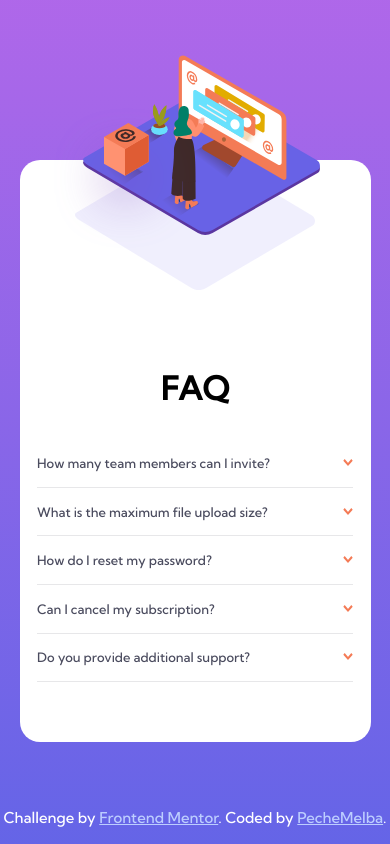
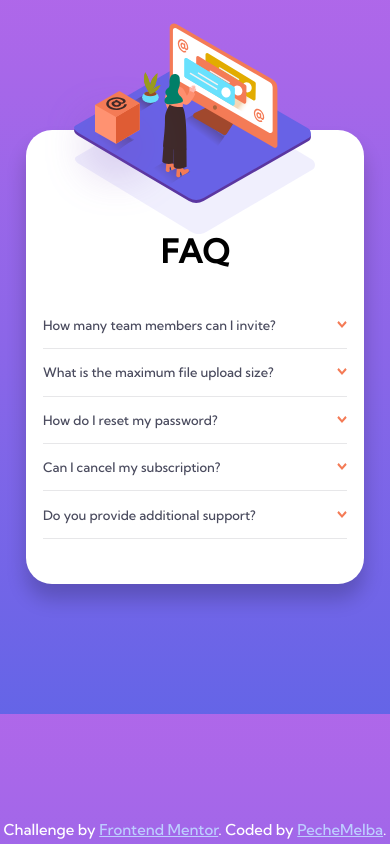
Before and after one commit to PecheMelba/faq-accordion-card-main, a plain HTML site: page index.html in a window 390 px wide. Drawn offline with Linux system fonts and the light colour scheme.

Commit message:
Imrpoved responsivity.

```diff
--- a/style.css
+++ b/style.css
@@ -14,7 +14,7 @@
     color: hsl(237, 12%, 33%);
 }
 
-.attribution { position: absolute; bottom: 2%; font-size: 15px; text-align: center; color: hsl(0, 0%, 100%);}
+.attribution { position: absolute; bottom: 0px; font-size: 15px; text-align: center; color: hsl(0, 0%, 100%);}
 .attribution a { color: hsl(224, 100%, 87%); font-size: 15px }
 
 .woman_mobile,.bg_mobile{ display: none; }
@@ -42,32 +42,31 @@ main
     height: 65%;
 
     background-color: white;
-    border-radius: 20px;
+    border-radius: 2rem;
+
+    background-color: white;
+    background-image: url("images/bg-pattern-desktop.svg");
+    background-position-x: -590px;
+    background-position-y: -280px;
+    background-repeat: no-repeat;
+
+    box-shadow: 0px 15px 20px rgba(0, 0, 0, 0.2);
 }
 
 /*--------------IMAGES PANNEL--------------*/
 .images
 {
     width: 50%;
-    height: 100%;
-    position: relative;
     overflow: hidden;
-    background-image: url('images/bg-pattern-desktop.svg');
-    background-repeat: no-repeat;
-    background-position: 105.7% 67%;
 }
 .woman_desktop
 {
-    position: absolute;
-    top: 14.5%;
-    left: -18%;
-    width: 110%;
+    margin-left: -100px;
 }
 .box_desktop
 {
     position: absolute;
-    top: 42%;
-    left: 10.5%;
+    transform: translateX(-33vw) translateY(15%);
 }
 
 /*--------------QUESTION PANNEL--------------*/
@@ -138,35 +137,47 @@ h1
 {
     * { font-size: 13px;}
 
+    .attribution { position:absolute; bottom: 5px; font-size: 15px; }
+
+    body {
+        width: 100%;
+        height: auto;
+      }
+
     main
     {
         flex-direction: column;
-        justify-content: space-around;
-
+        margin: 10rem 2rem;
         width: 90%;
         height: auto;
-        min-height: 69%;
-        margin-top: 15%;
+        min-height: 70%;
+        justify-content: center;
+        align-items: center;
+        background-image: url("images/bg-pattern-mobile.svg");
+        background-position: center top;
+        position: relative;
     }
 
     /*-------------- IMAGES -----------------*/
     .box_desktop, .bg_desktop, .woman_desktop {display: none;}
     .images
     {
-        height: 20vh;
-        width: 80vw;
-        background-image: url('images/bg-pattern-mobile.svg');
-        background-repeat: no-repeat;
-        background-position: 50% 20%;
+        display: flex;
+        justify-content: center;
+        align-items: center;
+
+        width: 100%;
+        height: 40%;
+
+        position: absolute;
+        top: -22%;
+
         overflow: visible;
-        /* background-color: cadetblue; */
     }
     .woman_mobile
     {
-        display: block;
-        position: absolute;
-        top: -70%;
-        right: 10%;
+        display: flex;
+        margin-right: 10%;
     }
 
     /*------------MAIN CONTENT-------------*/
@@ -177,6 +188,7 @@ h1
         margin-left: 2%;
         margin-right: 2%;
         margin-bottom: 9%;
+        margin-top: 30%;
     }
     h1
     {
```
Also changed, not shown: index.html (+2 -1 lines).
